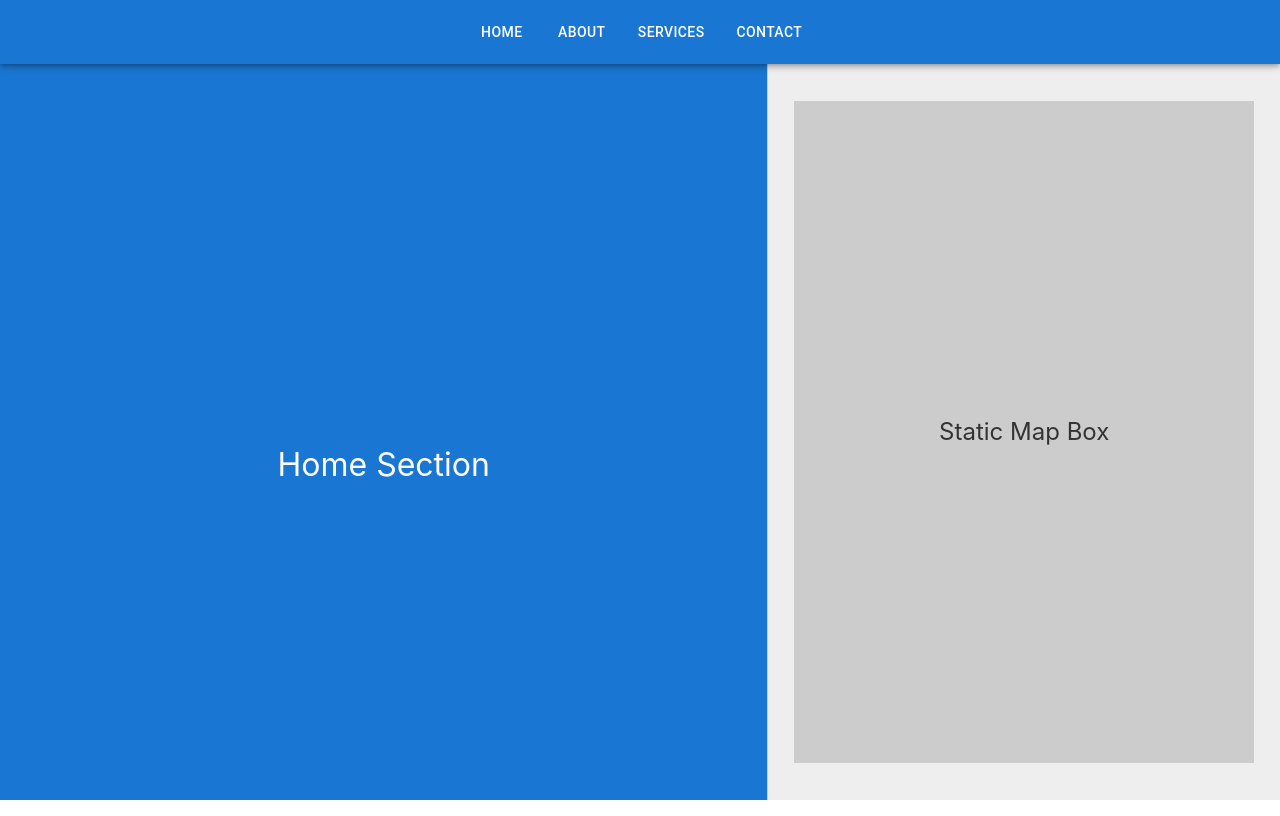
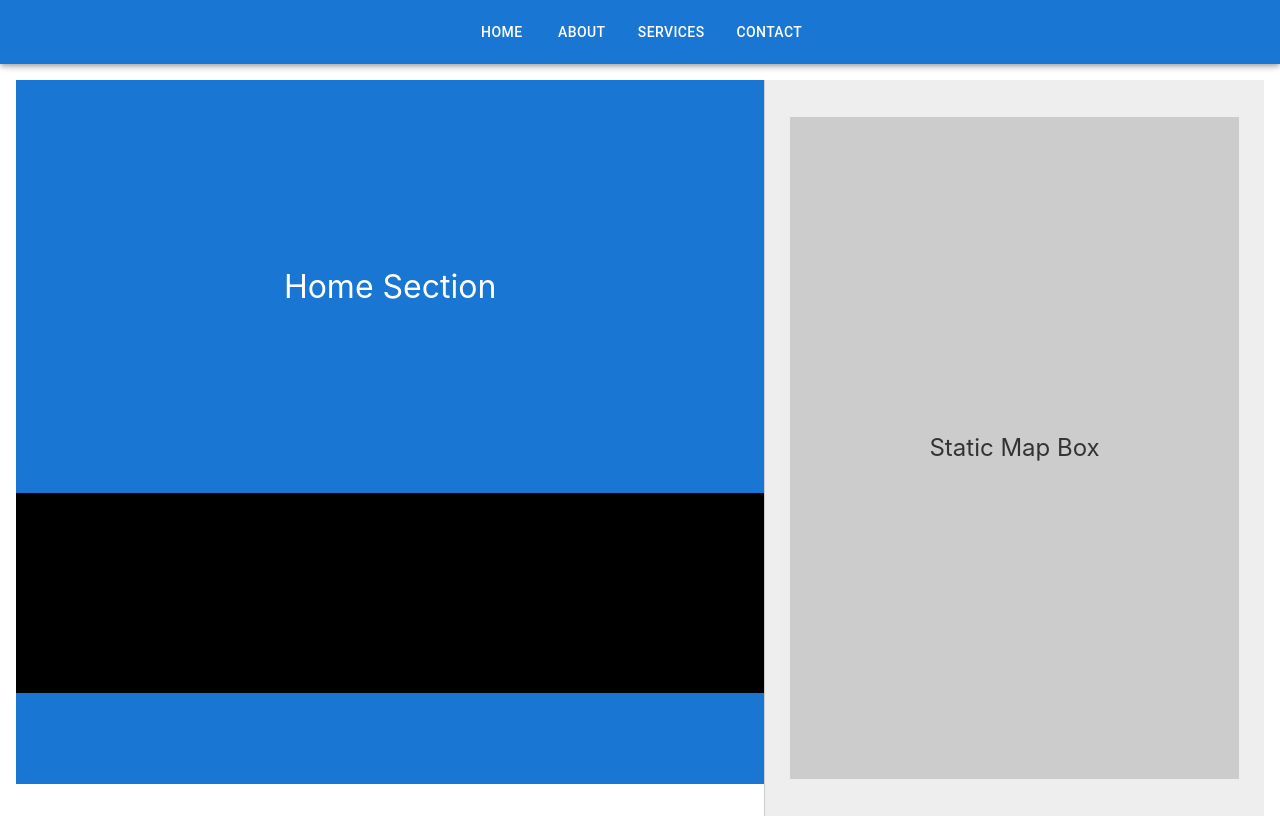
Before and after one commit to AlexKaiLe/test-mobile-view, a React (Create React App) app in the folder my-app/: page / in a window 1280 px wide. Built offline with nearby package versions, Linux system fonts and the light colour scheme.

Commit message:
removing math

```diff
--- a/my-app/src/App.js
+++ b/my-app/src/App.js
@@ -23,7 +23,15 @@
       </AppBar>
 
       {/* Main Layout: Left (scrollable) + Right (static map) */}
-      <Box sx={{ display: "flex", height: "calc(100vh - 64px)" }}>
+      <Box
+        sx={{
+          display: "flex",
+          width: "100vw",
+          p: 2,
+          height: "calc(100vh - 64px)",
+          boxSizing: "border-box",
+        }}
+      >
         {/* Left side: Scrollable content */}
         <Box
           sx={{
@@ -41,13 +49,23 @@
                 height: "100vh",
                 backgroundColor: getSectionColor(section.id),
                 display: "flex",
-                justifyContent: "center",
+                flexDirection: "column",
+                justifyContent: "space-evenly",
                 alignItems: "center",
                 fontSize: "2rem",
                 color: "white",
               }}
             >
               {section.label} Section
+              <Box
+                sx={{
+                  width: "100%",
+                  height: "200px",
+                  p: 2,
+                  backgroundColor: "black",
+                  boxSizing: "border-box",
+                }}
+              ></Box>
             </Box>
           ))}
         </Box>
```
